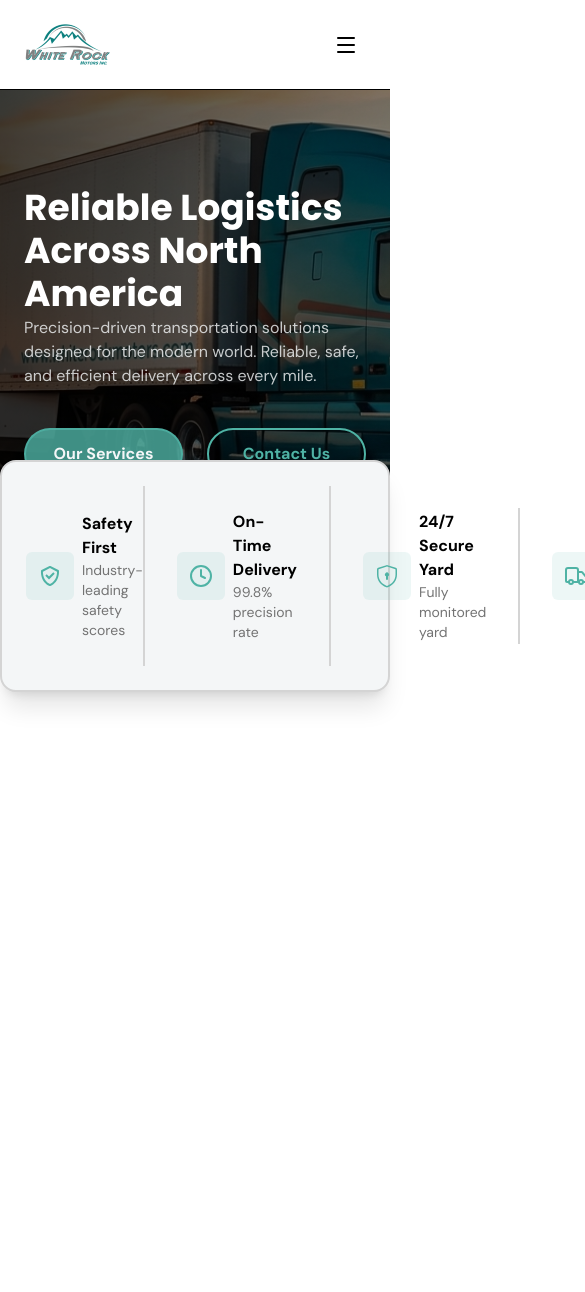
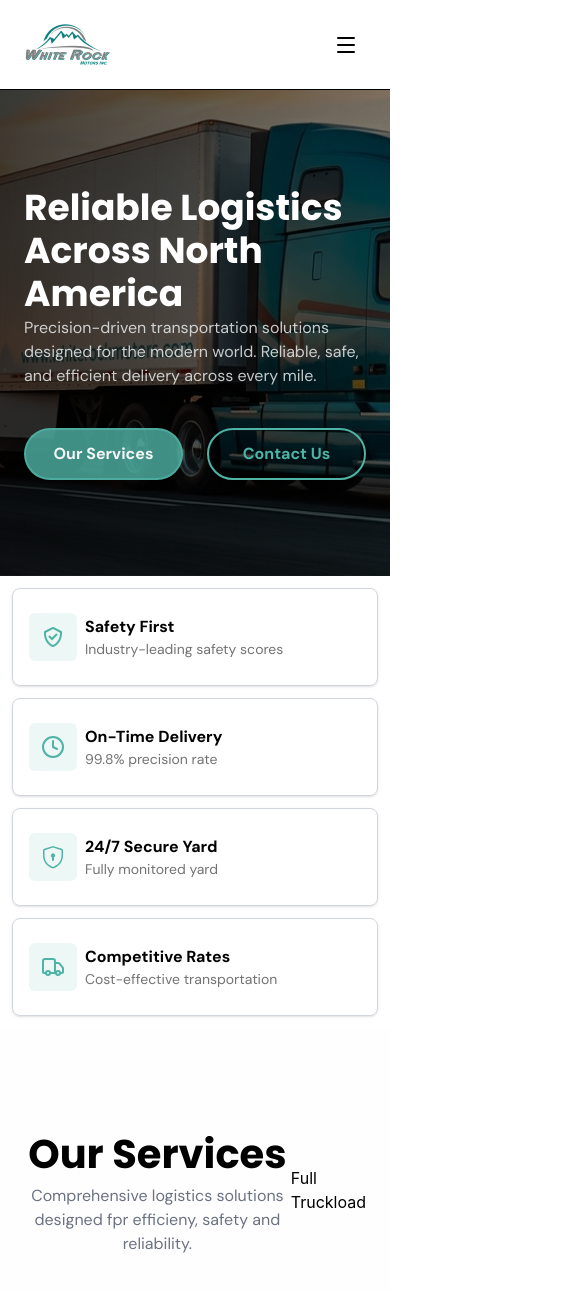
Before and after one commit to gurvirsinghdev/white-rock, a React (Vite) app: page / in a window 390 px wide. Shown: the top 1292 px of the page, 585 px wide, since content can reach past the window. Before the commit the page ends 844 px from the top, so only its background shows below. Built offline with nearby package versions, Linux system fonts and the light colour scheme.

Commit message:
responsive above-the-fold-section

```diff
--- a/src/components/home/above-the-fold.tsx
+++ b/src/components/home/above-the-fold.tsx
@@ -72,13 +72,13 @@ export default function LandingAboveTheFold() {
         </div>
       </section>
 
-      <section className="max-w-7xl shadow-xl border-neutral-300 rounded-2xl bg-soft-gray border-2 absolute top-full -translate-y-1/2 z-50 p-6 left-1/2 -translate-x-1/2 w-full flex items-center justify-between">
+      <section className="max-w-7xl lg:shadow-xl lg:border-neutral-300 lg:rounded-2xl lg:bg-soft-gray lg:border-2 lg:absolute lg:top-full lg:-translate-y-1/2 lg:z-50 p-3 lg:p-6 gap-3 lg:gap-0 lg:left-1/2 lg:-translate-x-1/2 w-full flex items-start lg:items-center flex-col lg:flex-row justify-between">
         {promises.map((promise, index) => (
           <div
             key={index}
             className={cn(
-              "flex items-center justify-between py-6 gap-2",
-              index !== 0 && "border-l-2 px-8 border-neutral-300",
+              "flex items-center justify-between py-6 gap-2 border w-full lg:border-none lg:w-auto rounded-lg border-gray-300 px-4 lg:px-0 shadow-sm",
+              index !== 0 && "lg:border-l-2 lg:px-8 lg:border-neutral-300",
             )}
           >
             <div className="p-3 bg-soft-aqua/10 rounded-md">
--- /dev/null
+++ b/src/components/home/our-services.tsx
@@ -0,0 +1,33 @@
+import FullTructLoadServiceImage from "@/assets/images/full-truckload-service.png"
+
+type Feature = {
+  title: string;
+  description: string;
+  image: string;
+};
+
+export default function OurServices() {
+  const features: Feature[] = [
+    {
+      title: "Full Truckload",
+      description: "Dedicated full-load transparent with air-ride services across Canada and the USA.",
+      image: FullTructLoadServiceImage
+    }
+  ];
+
+  return (
+    <section className="py-24 md:py-36 relative bg-soft-gray/10">
+      <div className="max-w-7xl w-full mx-auto px-6 flex items-center justify-start">
+        <div className="max-w-3xl mx-auto text-center">
+          <h2 className="font-secondary text-[40px] font-bold">Our Services</h2>
+          <p className="font-primary text-gray-500">Comprehensive logistics solutions designed fpr efficieny, safety and reliability.</p>
+        </div>
+        <div>
+          {features.map((feature, idx) => (
+            <div key={idx}>{feature.title}</div>
+          ))}
+        </div>
+      </div>
+    </section>
+  )
+}
--- a/src/pages/home-page.tsx
+++ b/src/pages/home-page.tsx
@@ -1,10 +1,12 @@
 import AboveTheFold from "@/components/home/above-the-fold";
+import OurServices from "@/components/home/our-services";
 import React from "react";
 
 export default function HomePage() {
   return (
     <React.Fragment>
       <AboveTheFold />
+      <OurServices />
     </React.Fragment>
   );
 }
```
Also changed, not shown: src/assets/images/full-truckload-service.png (added). Lines whose indentation alone changed are shown as unchanged.
